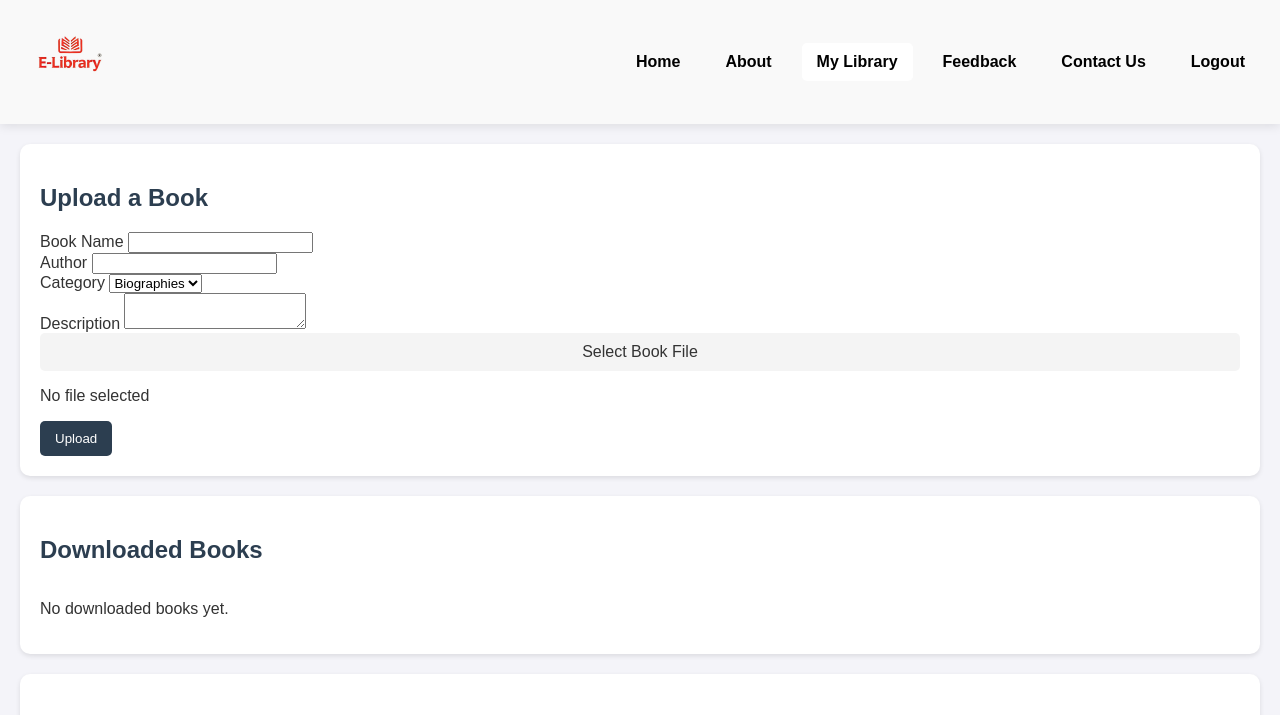
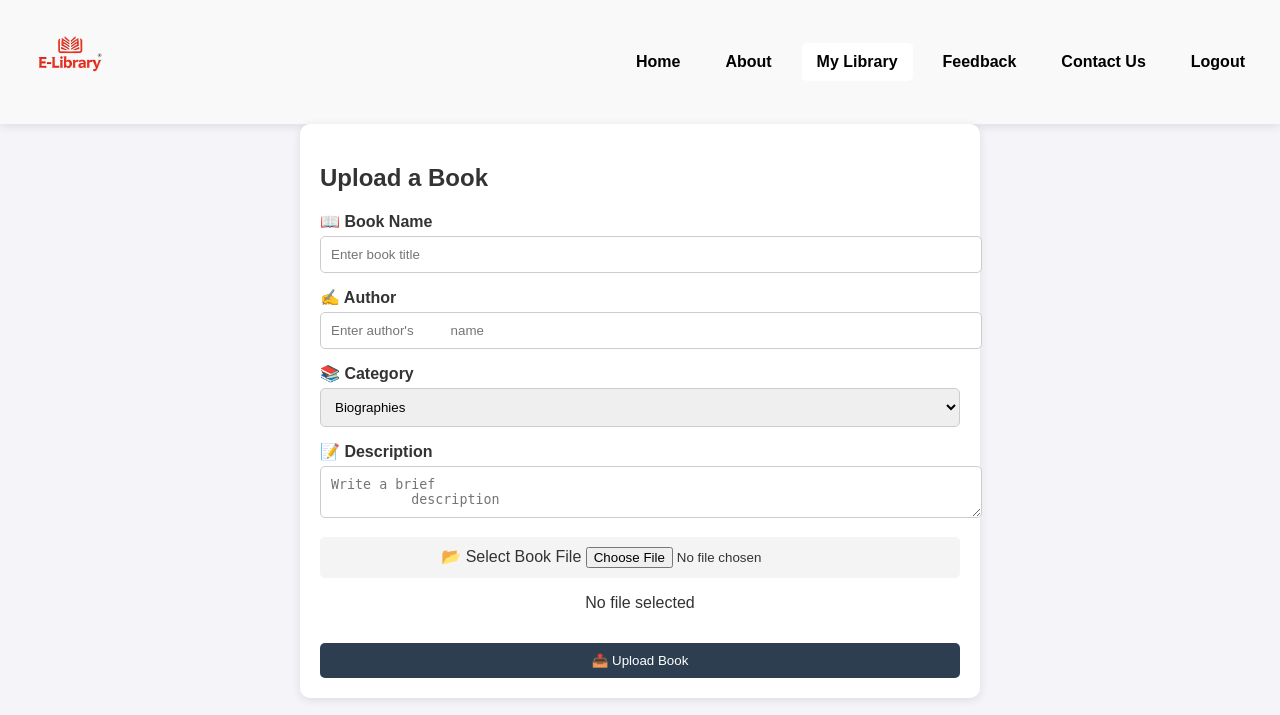
Before and after one commit to dmv2317/final-project, a Flask app: page /my-library in a window 1280 px wide. Shown: the top 715 px of the page. Run offline with Flask 3, Linux system fonts and the light colour scheme; a user stored in the database is signed in; some libraries are stand-ins or nearby versions.

Commit message:
Update my-library.html

```diff
--- a/e-book/templates/my-library.html
+++ b/e-book/templates/my-library.html
@@ -1,8 +1,8 @@
 <!DOCTYPE html>
 <html lang="en">
   <head>
-    <meta charset="UTF-8">
-    <meta name="viewport" content="width=device-width, initial-scale=1.0">
+    <meta charset="UTF-8" />
+    <meta name="viewport" content="width=device-width, initial-scale=1.0" />
     <title>My Library - E-Library</title>
     <style>
       body {
@@ -95,61 +95,63 @@
       .download-btn:hover {
         background-color: #1a252f;
       }
-
-        /* Upload Section Animation */
-        @keyframes fadeInUp {
-            from {
-                opacity: 0;
-                transform: translateY(20px);
+      .upload-container {
+        background: white;
+        padding: 20px;
+        border-radius: 10px;
+        box-shadow: 0 2px 10px rgba(0, 0, 0, 0.1);
+        width: 50%;
+        margin: auto;
       }
-            to {
-                opacity: 1;
-                transform: translateY(0);
+      .upload-form {
+        display: flex;
+        flex-direction: column;
       }
+      .input-group {
+        margin-bottom: 15px;
       }
-
-        /* File Upload Styling */
+      .input-group label {
+        font-weight: bold;
+        display: block;
+        margin-bottom: 5px;
+      }
+      .form-control {
+        width: 100%;
+        padding: 10px;
+        border: 1px solid #ccc;
+        border-radius: 5px;
+      }
+      .file-upload {
+        text-align: center;
+        margin-bottom: 15px;
+      }
       .file-label {
         display: block;
-            background-color: #f4f4f4;
+        background: #f4f4f4;
         padding: 10px;
-            text-align: center;
         border-radius: 5px;
         cursor: pointer;
-            transition: background 0.3s;
-            margin-bottom: 10px;
       }
       .file-label:hover {
-            background-color: #e0e0e0;
+        background: #e0e0e0;
       }
-        .file-label input {
-            display: none;
-        }
-
-        /* Upload Button Animation */
       #upload-btn {
-            background-color: #2c3e50;
+        background: #2c3e50;
         color: white;
+        padding: 10px;
         border: none;
-            padding: 10px 15px;
         border-radius: 5px;
         cursor: pointer;
-            transition: background-color 0.3s, transform 0.2s;
       }
       #upload-btn:hover {
-            background-color: #1a252f;
-            transform: scale(1.05);
-        }
-        /* Button color change when file is selected */
-        #upload-btn.active {
-            background-color: #27ae60;
+        background: #1a252f;
       }
     </style>
   </head>
   <body>
     <header>
       <div class="logo">
-            <img src="/static/images/logo.png" alt="E-Library Logo">
+        <img src="/static/images/logo.png" alt="E-Library Logo" />
       </div>
       <nav>
         <a href="/home">Home</a>
@@ -162,19 +164,25 @@
     </header>
 
     <!-- Upload Book Section -->
-    <div class="library-container">
+    <div class="upload-container">
       <h2>Upload a Book</h2>
-        <form method="POST" enctype="multipart/form-data">
-            {{ form.hidden_tag() }}  <!-- CSRF Protection -->
+      <form method="POST" enctype="multipart/form-data" class="upload-form">
+        {{ form.hidden_tag() }}
+        <!-- CSRF Protection -->
 
-            <div>
-                {{ form.book_name.label }} {{ form.book_name(class="form-control") }}
+        <div class="input-group">
+          <label for="book_name">📖 Book Name</label>
+          {{ form.book_name(class="form-control", placeholder="Enter book title") }}
         </div>
-            <div>
-                {{ form.author.label }} {{ form.author(class="form-control") }}
+
+        <div class="input-group">
+          <label for="author">✍️ Author</label>
+          {{ form.author(class="form-control", placeholder="Enter author's
+          name") }}
         </div>
-            <div>
-                {{ form.category.label }}
+
+        <div class="input-group">
+          <label for="category">📚 Category</label>
           <select name="category" class="form-control">
             {% for value, label in form.category.choices %}
             <option value="{{ value }}">{{ label }}</option>
@@ -182,71 +190,54 @@
           </select>
         </div>
 
-            <div>
-                {{ form.description.label }} {{ form.description(class="form-control") }}
+        <div class="input-group">
+          <label for="description">📝 Description</label>
+          {{ form.description(class="form-control", placeholder="Write a brief
+          description") }}
         </div>
-            <div>
-                <label class="file-label">
-                    Select Book File
-                    {{ form.book(id="book-upload") }}
+
+        <div class="file-upload">
+          <label class="file-label"
+            >📂 Select Book File {{ form.book(id="book-upload") }}
           </label>
           <p id="file-name">No file selected</p>
         </div>
-            <div>
-                {{ form.submit(id="upload-btn") }}
-            </div>
+
+        <button id="upload-btn" type="submit">📤 Upload Book</button>
       </form>
     </div>
-
-    <!-- Downloaded Books Section -->
-    <div class="library-container">
-        <h2>Downloaded Books</h2>
-        <div class="book-list">
-            {% if downloaded_books %}
-                {% for book in downloaded_books %}
-                    <div class="book-item">
-                        <img src="/static/images/book-placeholder.png" alt="Book Cover">
-                        <p>{{ book.title }}</p>
-                        <a href="{{ url_for('download', filename=book.filename) }}">
-                            <button class="download-btn">Download</button>
-                        </a>
-                    </div>
-                {% endfor %}
-            {% else %}
-                <p>No downloaded books yet.</p>
-            {% endif %}
-        </div>
-    </div>
-
     <!-- Uploaded Books Section -->
     <div class="library-container">
       <h2>Uploaded Books</h2>
       <div class="book-list">
-            {% if uploaded_books %}
-                {% for book in uploaded_books %}
+        {% if uploaded_books %} {% for book in uploaded_books %}
         <div class="book-item">
-                        <img src="/static/images/book-placeholder.png" alt="Book Cover">
+          <img src="/static/images/book-placeholder.png" alt="Book Cover" />
           <p><strong>{{ book.title }}</strong></p>
           <p><strong>Author:</strong> {{ book.author }}</p>
           <p><strong>Category:</strong> {{ book.category }}</p>
-                        <a href="{{ url_for('static', filename='uploads/' + book.filename) }}" download>
+          <a
+            href="{{ url_for('static', filename='uploads/' + book.filename) }}"
+            download
+          >
             <button class="download-btn">Download</button>
           </a>
         </div>
 
-
-                {% endfor %}
-            {% else %}
+        {% endfor %} {% else %}
         <p>No books uploaded yet.</p>
         {% endif %}
       </div>
     </div>
 
     <script>
-        document.getElementById("book-upload").addEventListener("change", function() {
-            let fileName = this.files[0] ? this.files[0].name : "No file selected";
+      document
+        .getElementById("book-upload")
+        .addEventListener("change", function () {
+          let fileName = this.files[0]
+            ? this.files[0].name
+            : "No file selected";
           document.getElementById("file-name").textContent = fileName;
-            document.getElementById("upload-btn").classList.add("active");
         });
     </script>
   </body>
```
Lines whose indentation alone changed are shown as unchanged.
